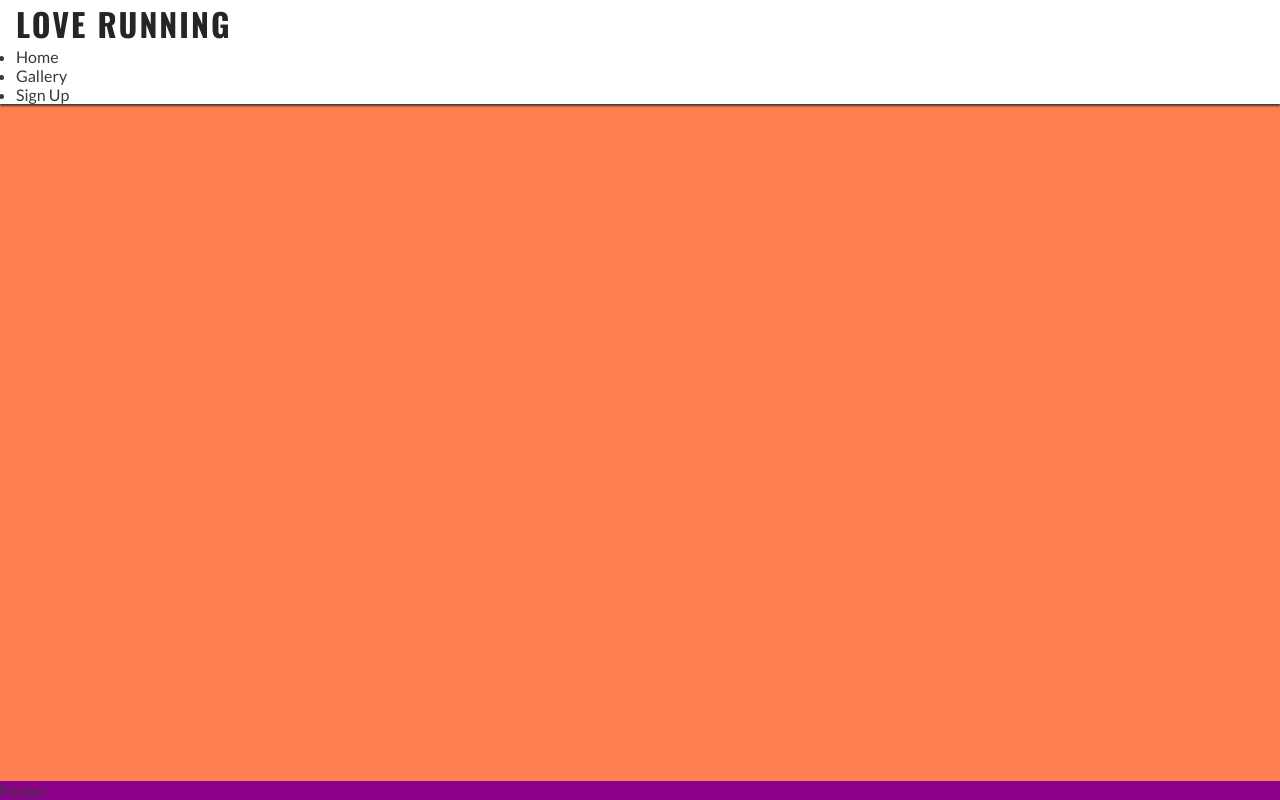
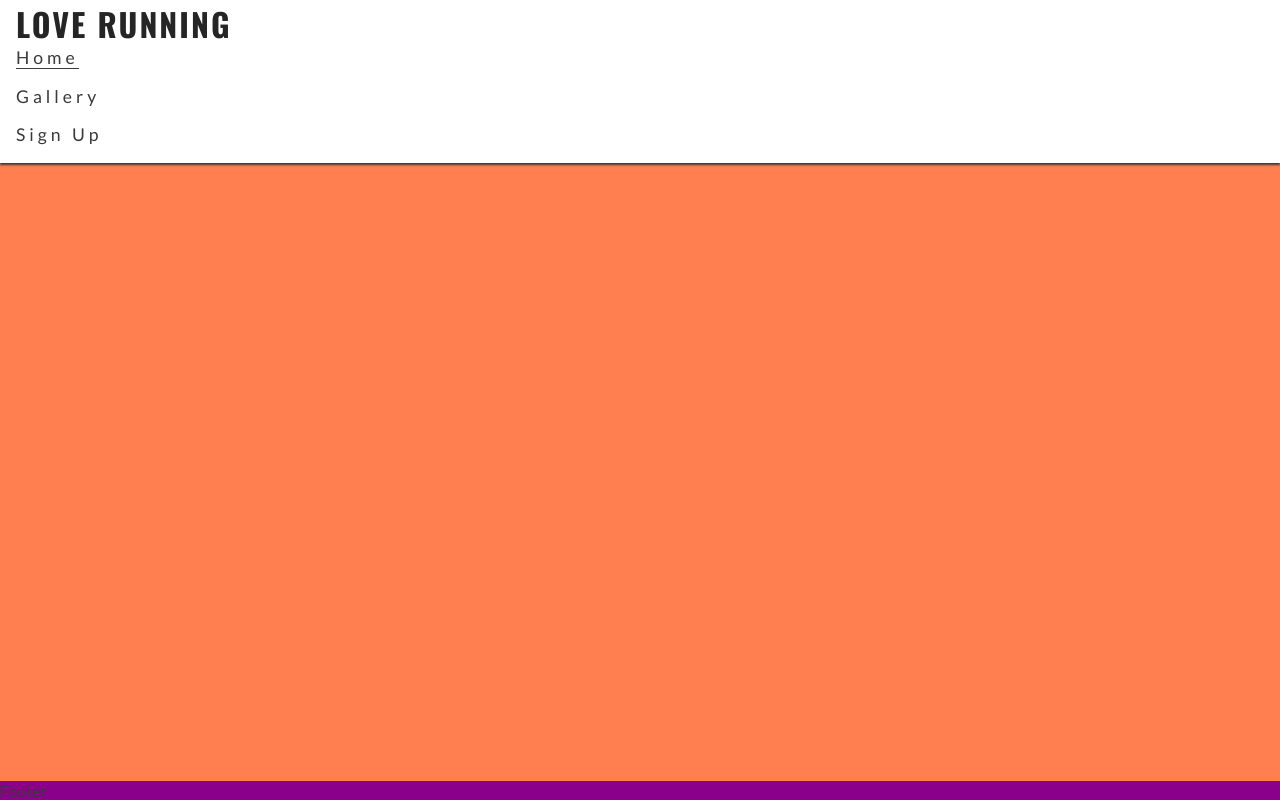
Before and after one commit to Katia-D15/love-running, a plain HTML site: page index.html in a window 1280 px wide. Drawn offline with nearby package versions, Linux system fonts and the light colour scheme.

Commit message:
Style the navbar menu

```diff
--- a/assets/css/style.css
+++ b/assets/css/style.css
@@ -44,6 +44,22 @@ h1{
     color:#252525;
 }
 
+#menu{
+    font-size:110%;
+    letter-spacing: 4px;
+    list-style-type: none;
+
+}
+
+#menu > li{
+    margin-bottom: 1em;
+}
+
+.active{
+    border-bottom: 1px solid #3a3a3a;
+}
+
+
 /* Main content*/
 
 main{
--- a/index.html
+++ b/index.html
@@ -24,8 +24,8 @@
             <h1 id="logo">Love Running</h1>
         </a>
         <nav>
-            <ul>
-                <li><a href="">Home</a></li>
+            <ul id="menu">
+                <li><a href="" class="active">Home</a></li>
                 <li><a href=""> Gallery</a></li>
                 <li><a href="">Sign Up</a></li>
             </ul>
```
